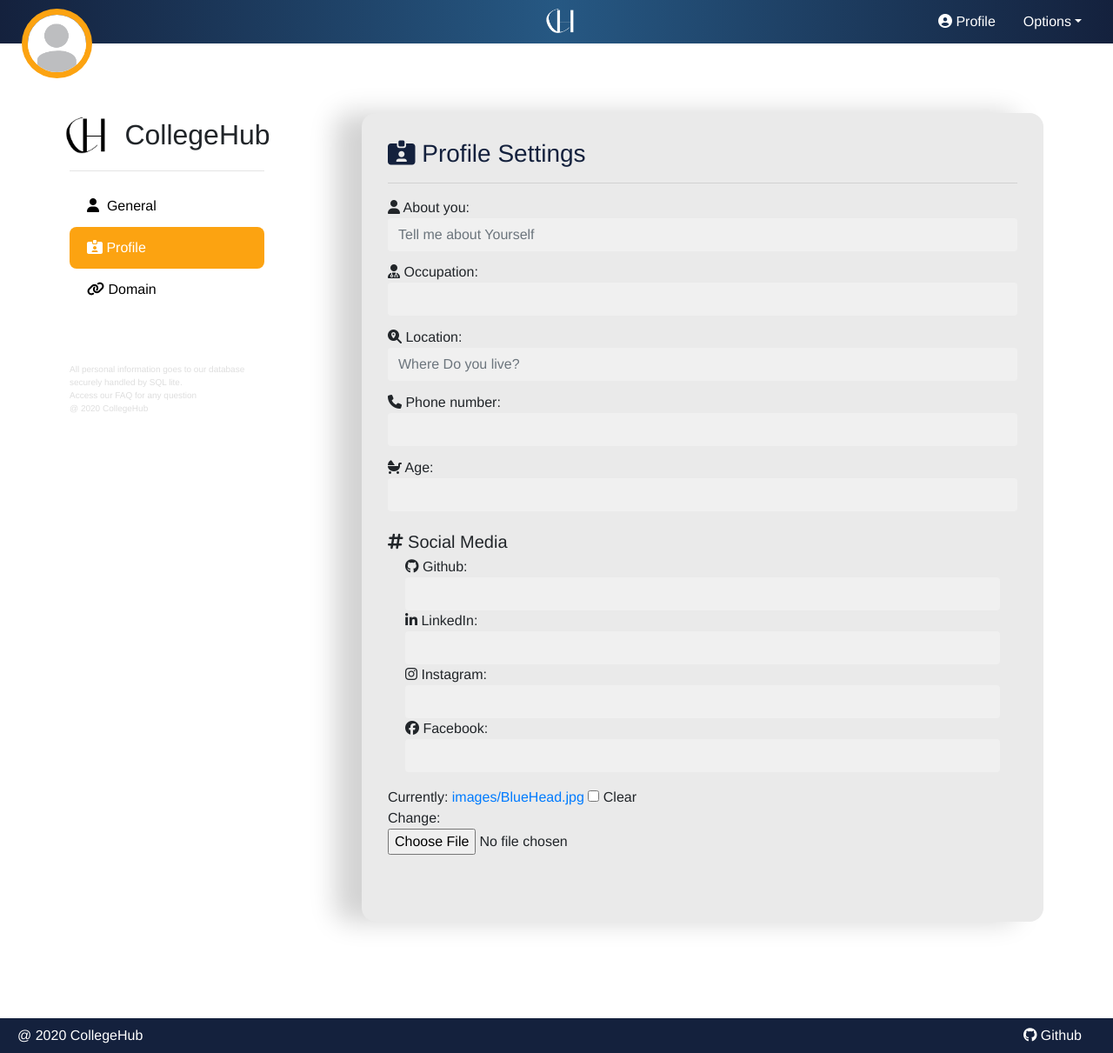
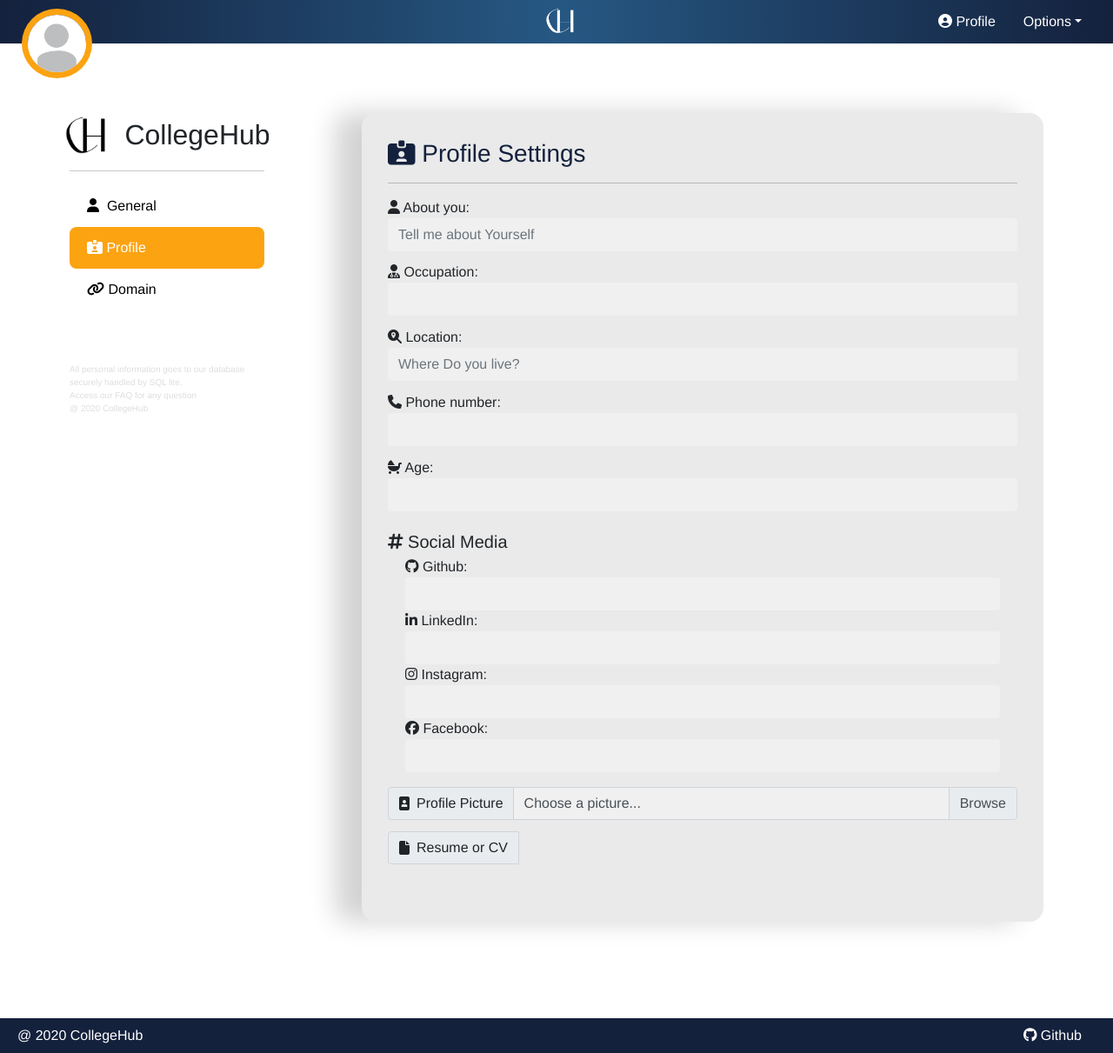
Before and after one commit to CSE-Courses/course-project-a9-collegehub, a Django app: page /account/ in a window 1280 px wide, after a click on "Profile". Shown: the whole page at 87% size. Run offline with Django 3.2, Linux system fonts and the light colour scheme; a user stored in the database is signed in; data comes from the database, SQL or seed files in the repository; both versions use the stored data as it was after the commit; some libraries are stand-ins or nearby versions.

Commit message:
Fixed account profile form for resume and profile picture

```diff
--- a/cse442_project/collegeHub/templates/collegeHub/account.html
+++ b/cse442_project/collegeHub/templates/collegeHub/account.html
@@ -8,6 +8,8 @@
     <!-- Bootstrap CSS -->
     <link rel="stylesheet" href="https://stackpath.bootstrapcdn.com/bootstrap/4.5.2/css/bootstrap.min.css"
           integrity="sha384-JcKb8q3iqJ61gNV9KGb8thSsNjpSL0n8PARn9HuZOnIxN0hoP+VmmDGMN5t9UJ0Z" crossorigin="anonymous">
+    <link href="https://cdn.jsdelivr.net/npm/bootstrap@5.0.0-beta1/dist/css/bootstrap.min.css" rel="stylesheet"
+          integrity="sha384-giJF6kkoqNQ00vy+HMDP7azOuL0xtbfIcaT9wjKHr8RbDVddVHyTfAAsrekwKmP1" crossorigin="anonymous">
     <!--    Style CSS-->
     <link rel="stylesheet" type="text/css" href="{% static 'collegehub/style.css' %}">
     <!--    fontawesome-->
@@ -17,11 +19,6 @@
     <!--logo icon / favicon-->
     <link rel="icon" href="{% static 'collegehub/images/CH.png' %}">
     <title>Settings | CollegeHub</title>
-    <style>
-        #inputGroupFile01 {
-            opacity: 1;
-        }
-    </style>
 </head>
 
 <body>
@@ -51,6 +48,13 @@
                     {% comment %} <a class="header-item" id="list-premium-list" data-toggle="list" href="#list-settings" role="tab" aria-controls="premium">Premium</a>
             <a class="header-item" id="list-schedule-list" data-toggle="list" href="#list-schedule" role="tab" aria-controls="schedule">Schedule</a> {% endcomment %}
                 </div>
+                {% if messages %}
+                    <ul class="messages" style="padding: 0 20px 0 20px">
+                        {% for message in messages %}
+                            <li{% if message.tags %} style="color: #FCA311; font-weight: lighter" class="{{ message.tags }}"{% endif %}>{{ message }}</li>
+                        {% endfor %}
+                    </ul>
+                {% endif %}
                 <div style="margin-top: 60px">
                     <p style="font-weight: lighter;color: #dedede; font-size: 10px">
                         All personal information goes to our database securely handled by SQL lite.
@@ -62,13 +66,7 @@
                 </div>
             </div>
             <div id="account-container-right">
-                {% if messages %}
-                    <ul class="messages">
-                        {% for message in messages %}
-                            <li{% if message.tags %} class="{{ message.tags }}"{% endif %}>{{ message }}</li>
-                        {% endfor %}
-                    </ul>
-                {% endif %}
+
                 <div class="tab-content" id="nav-tabContent" style="height: 100%">
                     <div class="tab-pane fade show active" id="list-home" role="tabpanel"
                          aria-labelledby="list-username-list">
@@ -86,13 +84,15 @@
                                 </div>
                             </div>
                             <div class="row">
-                                <label for="staticEmail" class="col-sm-2 col-form-label"><i class="fas fa-signature"></i>&nbsp; Username</label>
+                                <label for="staticEmail" class="col-sm-2 col-form-label"><i
+                                        class="fas fa-signature"></i>&nbsp; Username</label>
                                 <div class="col-sm-10">
                                     {{ u_form.username }}
                                 </div>
                             </div>
                             <div class="row">
-                                <label for="inputPassword" class="col-sm-2 col-form-label"><i class="far fa-envelope"></i>&nbsp;&nbsp;&nbsp;Email</label>
+                                <label for="inputPassword" class="col-sm-2 col-form-label"><i
+                                        class="far fa-envelope"></i>&nbsp;&nbsp;&nbsp;Email</label>
                                 <div class="col-sm-10">
                                     {{ u_form.email }}
                                 </div>
@@ -100,7 +100,8 @@
                             <br>
                             <div class="row">
                                 <div class="col-sm-10">
-                                    <a href={% url 'reset_password' %}><label for="exampleInputEmail1"><i class="fas fa-key"></i>&nbsp;&nbsp;&nbsp;Reset
+                                    <a href={% url 'reset_password' %}><label for="exampleInputEmail1"><i
+                                            class="fas fa-key"></i>&nbsp;&nbsp;&nbsp;Reset
                                         Password</label></a>
                                 </div>
                             </div>
@@ -117,7 +118,7 @@
                         <hr>
                         {% comment %} form for profile settings ----------------------------------------------------------------------  {% endcomment %}
                         <div style="height: 90%;">
-                            <form lass="forms account-forms" enctype="multipart/form-data" method="POST"
+                            <form class="forms account-forms" enctype="multipart/form-data" method="POST"
                                   style="height: 100%;overflow: scroll">
                                 {% csrf_token %}
                                 <div class="profile_form">
@@ -167,27 +168,32 @@
                                             {{ p_form.facebook }}
                                         </div>
                                     </div>
-                                    <div id="pic_form">
-                                        {{ p_form.profile_pic }}
+                                    <div class="input-group">
+                                        <div class="input-group-prepend">
+                                            <span class="input-group-text" id="inputGroupFileAddon01"><i
+                                                    class="fas fa-portrait"></i>&ensp;Profile Picture</span>
+                                        </div>
+                                        <div id="pic_form" class="custom-file">
+                                            {{ p_form.profile_pic }}
+                                            <label class="custom-file-label " style="background-color: #f0f0f0 " id="pic" for="inputGroupFile01">Choose
+                                                a picture...</label>
+                                        </div>
                                     </div>
-                                    <div id="resume_form">
-                                        {{ p_form.resume }}
+                                    <div class="input-group">
+                                        <div class="input-group-prepend">
+                                            <span class="input-group-text" id="inputGroupFileAddon01"><i
+                                                    class="fas fa-file"></i>&ensp;Resume or CV</span>
+                                        </div>
+                                        <div id="resume_form" class="custom-file">
+                                            {{ p_form.resume }}
+                                            <label class="custom-file-label" style="background-color: #f0f0f0 " id="res" for="inputGroupFile01">Choose
+                                                a PDF file...</label>
+                                        </div>
                                     </div>
-                                    {#                                    <br>#}
-                                    {#                                    <div class="input-group">#}
-                                    {#                                        <div class="input-group-prepend">#}
-                                    {#                                        <span class="input-group-text" id="inputGroupFileAddon01"><i#}
-                                    {#                                                class="fas fa-file"></i>&ensp;Resume</span>#}
-                                    {#                                        </div>#}
-                                    {#                                        <div class="custom-file">#}
-                                    {#                                            {{ p_form.resume }}#}
-                                    {#                                            <label class="custom-file-label" for="inputGroupFile01">Choose#}
-                                    {#                                                file...</label>#}
-                                    {#                                        </div>#}
-                                    {#                                    </div>#}
                                 </div>
+                                <hr>
                                 <button type="submit"
-                                        style="background-color: #14213D; color: #FCA311; border-radius: 1.5rem"
+                                        style="background-color: #14213D; color: #FCA311; border-radius: 1.5rem;margin-bottom: 10px"
                                         class="btn"
                                         value="profile" name='profile'>Edit Profile
                                 </button>
@@ -291,6 +297,23 @@
 <script src="https://unpkg.com/aos@next/dist/aos.js"></script>
 <script src="{% static 'collegeHub/script.js' %}"></script>
 <script type="application/javascript">
+
+    $('#profile_pic-clear_id').remove();
+    $('#pic_form br').remove();
+    $('#pic_form a').remove();
+    $('#pic_form > label:first-of-type').remove();
+    $('#pic_form').contents().filter(function () {
+        return this.nodeType === 3;
+    }).remove();
+    $('#resume-clear_id').remove();
+    $('#resume_form br').remove();
+    $('#resume_form a').remove();
+    $('#resume_form > label:first-of-type').remove();
+    $('#resume_form').contents().filter(function () {
+        return this.nodeType === 3;
+    }).remove();
+
+
     $('#inputGroupFile01').change(function (e) {
         var fileName = e.target.files[0].name;
         $('#pic').html(fileName);
```
Also changed, not shown: cse442_project/db.sqlite3.
